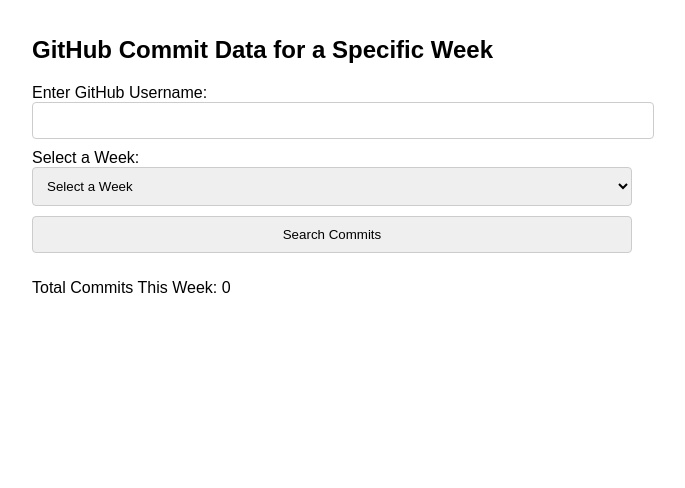
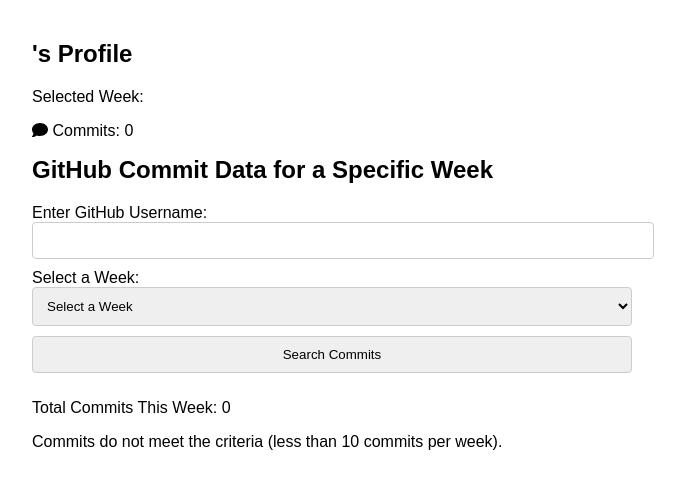
Before and after one commit to momahboobian/gh-commits, a React (Create React App) app: page / in a window 1280 px wide. Shown: the top 488 px of the page, without its empty margins (308-993 px from the left). Built offline with nearby package versions, Linux system fonts and the light colour scheme.

Commit message:
Implementing Profile component to display metrics of the commits

```diff
--- a/package.json
+++ b/package.json
@@ -3,11 +3,14 @@
   "version": "0.1.0",
   "private": true,
   "dependencies": {
+    "@fortawesome/free-solid-svg-icons": "^6.4.2",
+    "@fortawesome/react-fontawesome": "^0.2.0",
     "@testing-library/jest-dom": "^5.17.0",
     "@testing-library/react": "^13.4.0",
     "@testing-library/user-event": "^13.5.0",
     "axios": "^1.5.0",
     "date-fns": "^2.30.0",
+    "font-awesome": "^4.7.0",
     "react": "^18.2.0",
     "react-dom": "^18.2.0",
     "react-scripts": "5.0.1",
--- a/src/App.js
+++ b/src/App.js
@@ -2,6 +2,7 @@
 import React, { useState } from "react";
 import axios from "axios";
 import { startOfWeek, endOfWeek, format, subMonths } from "date-fns";
+import ProfileCard from "./ProfileCard";
 
 function App() {
   const [username, setUsername] = useState("");
@@ -79,8 +80,17 @@
 
   const weekOptions = generateWeekOptions();
 
+  // Check if the user's commits meet the criteria
+  const meetsCriteria = commitData.length >= 10;
+
   return (
     <div className="App">
+      <ProfileCard
+        username={username}
+        selectedWeek={selectedWeek}
+        commits={commitData.length} // Pass the actual number of commits
+      />
+
       <h1>GitHub Commit Data for a Specific Week</h1>
       <div>
         <label htmlFor="username">Enter GitHub Username:</label>
@@ -111,6 +121,14 @@
       {loading ? (
         <p>Loading...</p>
       ) : (
+        <>
+          {meetsCriteria ? (
+            <p>Commits meet the criteria (at least 10 commits per week).</p>
+          ) : (
+            <p>
+              Commits do not meet the criteria (less than 10 commits per week).
+            </p>
+          )}
           <ul>
             {commitData.map((commit, index) => (
               <li key={index}>
@@ -124,6 +142,7 @@
               </li>
             ))}
           </ul>
+        </>
       )}
     </div>
   );
--- /dev/null
+++ b/src/ProfileCard.js
@@ -0,0 +1,30 @@
+import React from "react";
+import { FontAwesomeIcon } from "@fortawesome/react-fontawesome";
+import { faStar, faHeart, faComment } from "@fortawesome/free-solid-svg-icons";
+
+const ProfileCard = ({ username, selectedWeek, commits }) => {
+  // Define a function to choose the appropriate icon based on the number of commits
+  const chooseIcon = (commits) => {
+    if (commits >= 10) {
+      return <FontAwesomeIcon icon={faStar} />;
+    } else if (commits >= 5) {
+      return <FontAwesomeIcon icon={faHeart} />;
+    } else {
+      return <FontAwesomeIcon icon={faComment} />;
+    }
+  };
+
+  return (
+    <div className="profile-card">
+      <h2>{username}'s Profile</h2>
+      <p>Selected Week: {selectedWeek}</p>
+      <div className="contributions">
+        <div className="contribution">
+          {chooseIcon(commits)} Commits: {commits}
+        </div>
+      </div>
+    </div>
+  );
+};
+
+export default ProfileCard;
```
Also changed, not shown: 1 other file (tests, documents, lock files or other folders). Lines whose indentation alone changed are shown as unchanged.
